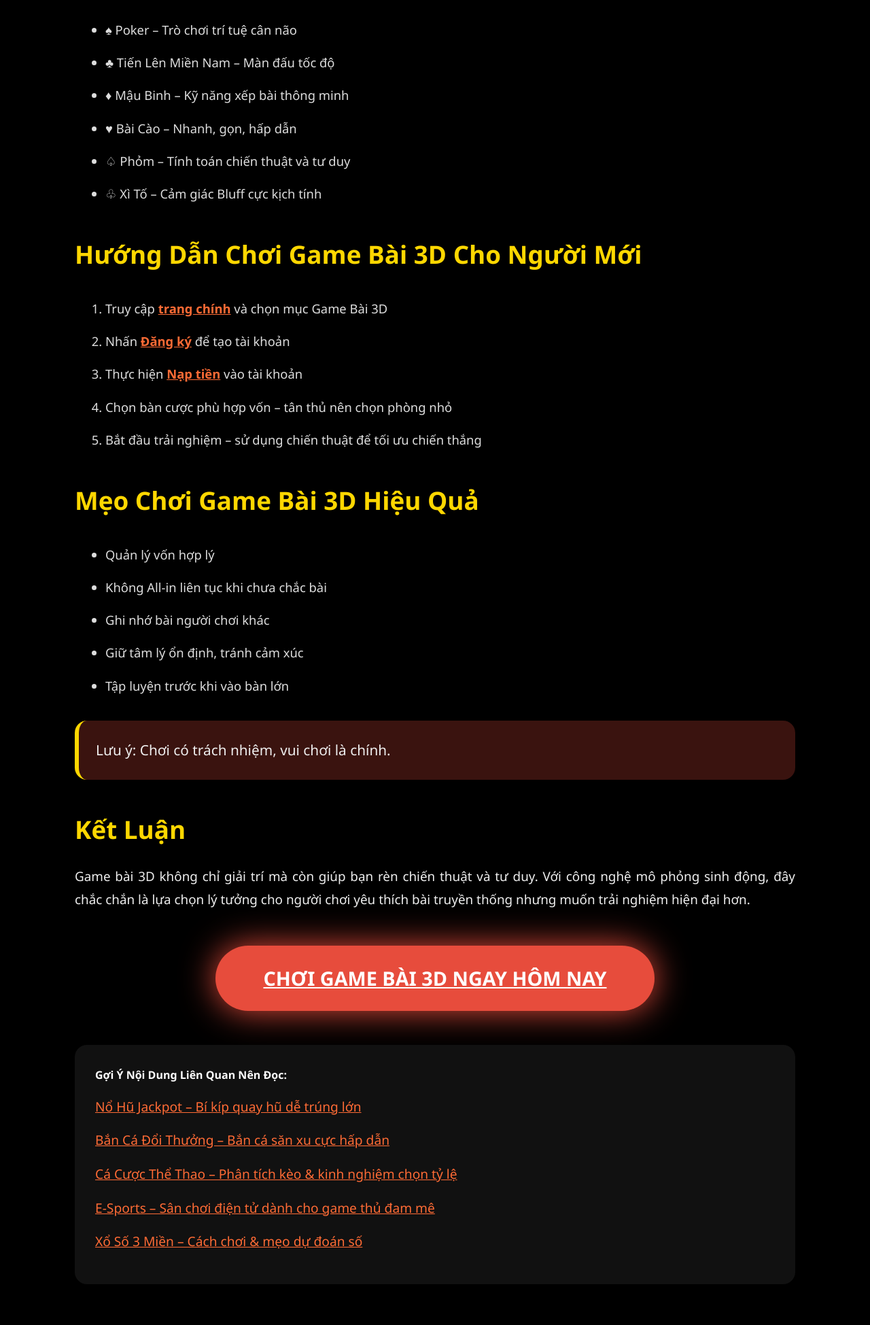
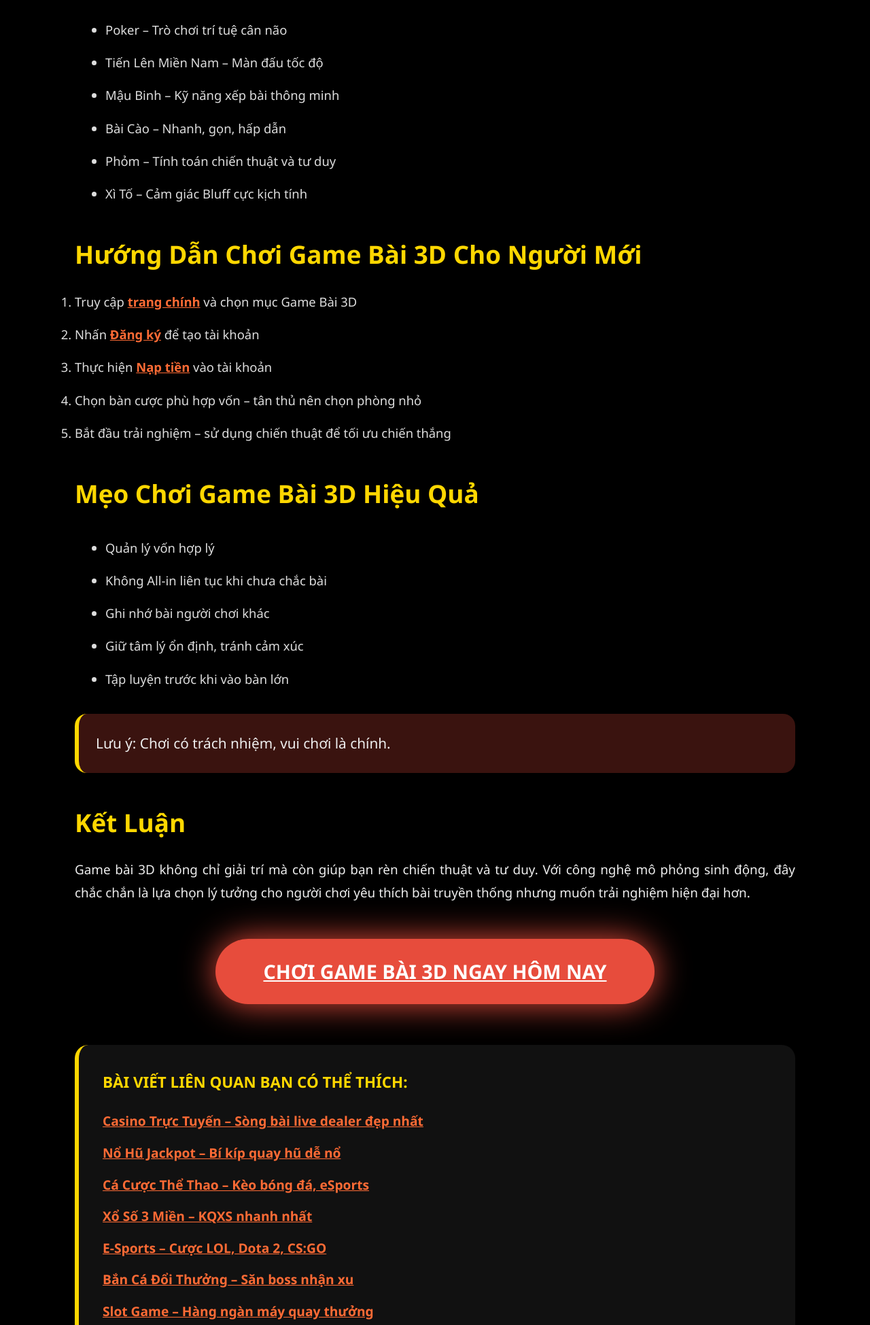
Before and after one commit to choigame88t/choigame88t.github.io, a website: page game-bai-3d.html in a window 1280 px wide. Shown: the part 1666-3615 px from the top of the page at 68% size. Drawn offline with Linux system fonts and the light colour scheme.

Commit message:
Update game-bai-3d.html

```diff
--- a/game-bai-3d.html
+++ b/game-bai-3d.html
@@ -3,7 +3,7 @@
 <head>
     <meta charset="UTF-8">
     <meta name="viewport" content="width=device-width, initial-scale=1.0">
-    <title>Game Bài 3D 88T – Trải Nghiệm Đỉnh Cao Như Sòng Bài Thực Tế 2025</title>
+    <title>Game Bài 3D 88T – Trải Nghiệm Đỉnh Cao Với Đồ Họa Sắc Nét, Cảm Giác Chơi Như Thật</title>
     <meta name="description" content="Game bài 3D 88T – Tiến lên, Poker, Phỏm, Mậu binh, Xì tố, Bài cào đồ họa 3D sắc nét. Chơi bài đổi thưởng uy tín, thưởng lớn mỗi ngày.">
     <meta name="keywords" content="game bài 3d 88t, tiến lên 88t, poker 88t, phỏm 88t, mậu binh 88t, bài cào 88t">
     <meta property="og:title" content="Game Bài 3D 88T – Đỉnh Cao Giải Trí Bài Truyền Thống">
@@ -19,17 +19,18 @@
         h1{text-align:center;font-size:2.9rem;color:#ffd700;margin:40px 0 30px;text-shadow:0 0 20px #c0392b;}
         h2{font-size:2.3rem;color:#ffd700;margin:40px 0 20px;}
         p{font-size:1.18rem;color:#eee;margin-bottom:22px;text-align:justify;}
-        ul,ol{margin:30px 0;padding-left:45px;}
+        ul{margin:30px 0;padding-left:45px;}
         li{margin:15px 0;font-size:1.15rem;color:#ddd;}
         table{width:100%;border-collapse:collapse;margin:35px 0;}
         td,th{border:1px solid #333;padding:18px;text-align:left;}
         th{background:#111;color:#ffd700;font-size:1.2rem;}
         .highlight{background:rgba(231,76,60,0.25);padding:25px;border-radius:18px;border-left:6px solid #ffd700;margin:35px 0;font-size:1.3rem;}
-        .btn-big{display:inline-block;background:#e74c3c;color:#fff;padding:22px 70px;border-radius:60px;font-size:1.8rem;font-weight:bold;
-            box-shadow:0 0 50px #e74c3c;margin:50px auto;display:block;text-align:center;width:fit-content;}
+        .btn-big{display:inline-block;background:#e74c3c;color:#fff;padding:22px 70px;border-radius:60px;font-size:1.8rem;font-weight:bold;box-shadow:0 0 50px #e74c3c;margin:50px auto;display:block;text-align:center;width:fit-content;}
         .internal{color:#ff6b35;font-weight:bold;}
-        .related{margin:50px 0;padding:30px;background:#111;border-radius:18px;}
-        .related a{display:block;margin:15px 0;font-size:1.2rem;color:#ff6b35;}
+        .related{margin:60px 0;padding:35px;background:#111;border-radius:20px;border-left:6px solid #ffd700;}
+        .related strong{color:#ffd700;font-size:1.4rem;display:block;margin-bottom:20px;}
+        .related a{display:block;color:#ff6b35;font-size:1.2rem;margin:12px 0;font-weight:bold;}
+        .related a:hover{color:#fff;}
     </style>
 </head>
 <body>
@@ -39,9 +40,7 @@
 
 <img src="https://choigame88t.github.io/game-bai-icon.png" alt="Game Bài 3D 88T" width="350">
 
-<p>
-    Game bài 3D đang trở thành xu hướng giải trí trực tuyến nổi bật nhờ hình ảnh chân thực, thao tác mượt mà và cảm giác như đang chơi tại sòng bài thực. Với nhiều thể loại bài quen thuộc như Tiến lên, Poker, Mậu binh, Bài cào, Phỏm, Xì tố…, trò chơi mang đến không khí cạnh tranh hấp dẫn cùng tỷ lệ thưởng thu hút.
-</p>
+<p>Game bài 3D đang trở thành xu hướng giải trí trực tuyến nổi bật nhờ hình ảnh chân thực, thao tác mượt mà và cảm giác như đang chơi tại sòng bài thực. Với nhiều thể loại bài quen thuộc như Tiến lên, Poker, Mậu binh, Bài cào, Phỏm, Xì tố…, trò chơi mang đến không khí cạnh tranh hấp dẫn cùng tỷ lệ thưởng thu hút.</p>
 
 <p class="highlight">
     Chưa có tài khoản? Nhấn <a href="https://choigame88t.github.io/huong-dan-dang-ky.html" class="internal">Đăng ký</a> để bắt đầu ngay.<br>
@@ -64,12 +63,12 @@
 
 <h2>Các Dòng Game Bài 3D Phổ Biến</h2>
 <ul>
-    <li>♠ Poker – Trò chơi trí tuệ cân não</li>
-    <li>♣ Tiến Lên Miền Nam – Màn đấu tốc độ</li>
-    <li>♦ Mậu Binh – Kỹ năng xếp bài thông minh</li>
-    <li>♥ Bài Cào – Nhanh, gọn, hấp dẫn</li>
-    <li>♤ Phỏm – Tính toán chiến thuật và tư duy</li>
-    <li>♧ Xì Tố – Cảm giác Bluff cực kịch tính</li>
+    <li>Poker – Trò chơi trí tuệ cân não</li>
+    <li>Tiến Lên Miền Nam – Màn đấu tốc độ</li>
+    <li>Mậu Binh – Kỹ năng xếp bài thông minh</li>
+    <li>Bài Cào – Nhanh, gọn, hấp dẫn</li>
+    <li>Phỏm – Tính toán chiến thuật và tư duy</li>
+    <li>Xì Tố – Cảm giác Bluff cực kịch tính</li>
 </ul>
 
 <h2>Hướng Dẫn Chơi Game Bài 3D Cho Người Mới</h2>
@@ -102,12 +101,14 @@
 </div>
 
 <div class="related">
-    <strong>Gợi Ý Nội Dung Liên Quan Nên Đọc:</strong><br>
-    <a href="https://choigame88t.github.io/no-hu-jackpot.html">Nổ Hũ Jackpot – Bí kíp quay hũ dễ trúng lớn</a>
-    <a href="https://choigame88t.github.io/ban-ca-doi-thuong.html">Bắn Cá Đổi Thưởng – Bắn cá săn xu cực hấp dẫn</a>
-    <a href="https://choigame88t.github.io/ca-cuoc-the-thao.html">Cá Cược Thể Thao – Phân tích kèo & kinh nghiệm chọn tỷ lệ</a>
-    <a href="https://choigame88t.github.io/e-sports.html">E-Sports – Sân chơi điện tử dành cho game thủ đam mê</a>
-    <a href="https://choigame88t.github.io/xo-so-3-mien.html">Xổ Số 3 Miền – Cách chơi & mẹo dự đoán số</a>
+    <strong>BÀI VIẾT LIÊN QUAN BẠN CÓ THỂ THÍCH:</strong>
+    <a href="https://choigame88t.github.io/casino-truc-tuyen.html">Casino Trực Tuyến – Sòng bài live dealer đẹp nhất</a>
+    <a href="https://choigame88t.github.io/no-hu-jackpot.html">Nổ Hũ Jackpot – Bí kíp quay hũ dễ nổ</a>
+    <a href="https://choigame88t.github.io/ca-cuoc-the-thao.html">Cá Cược Thể Thao – Kèo bóng đá, eSports</a>
+    <a href="https://choigame88t.github.io/xo-so-3-mien.html">Xổ Số 3 Miền – KQXS nhanh nhất</a>
+    <a href="https://choigame88t.github.io/e-sports.html">E-Sports – Cược LOL, Dota 2, CS:GO</a>
+    <a href="https://choigame88t.github.io/ban-ca-doi-thuong.html">Bắn Cá Đổi Thưởng – Săn boss nhận xu</a>
+    <a href="https://choigame88t.github.io/slot-game.html">Slot Game – Hàng ngàn máy quay thưởng</a>
 </div>
 
 </div>
```
